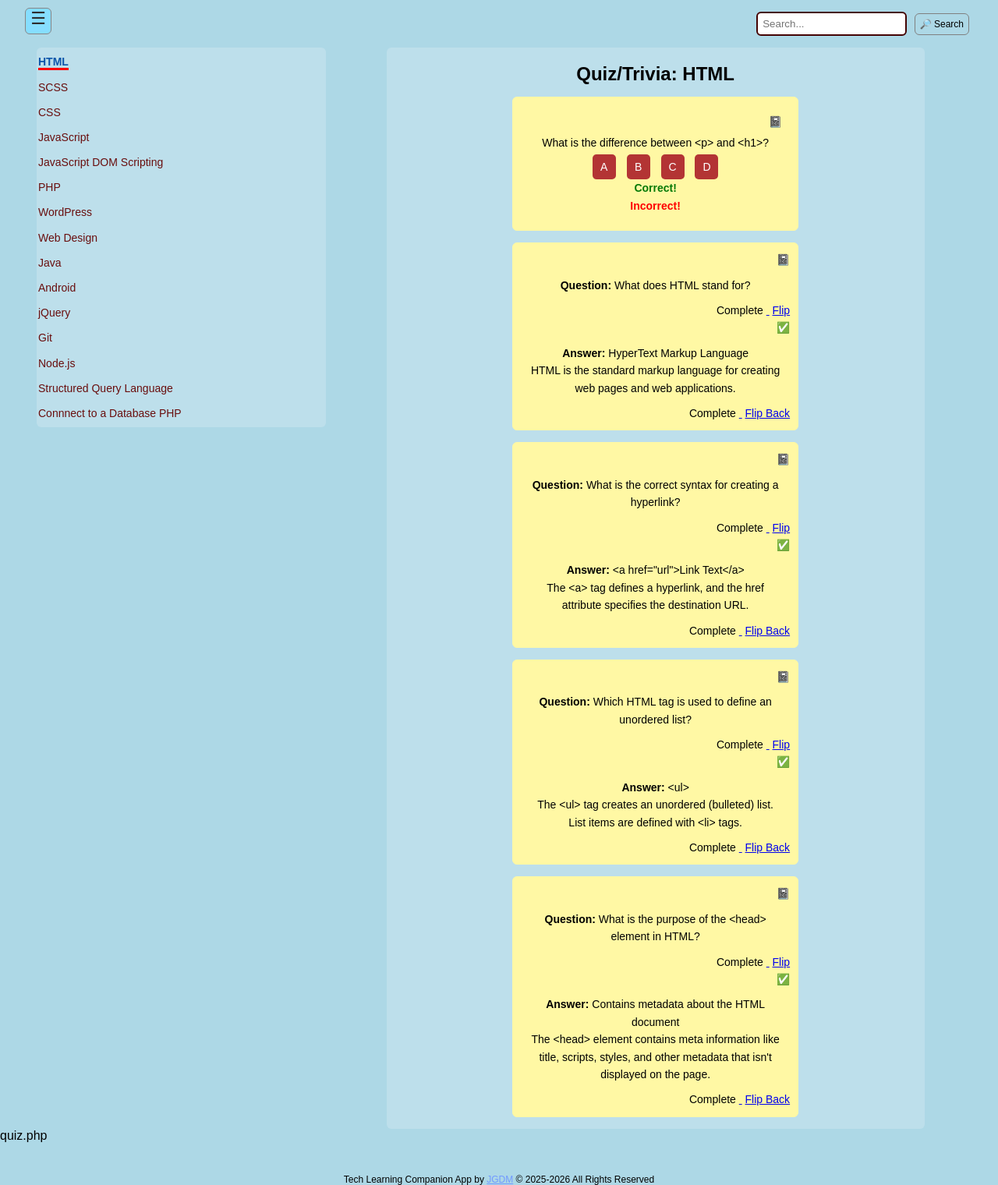
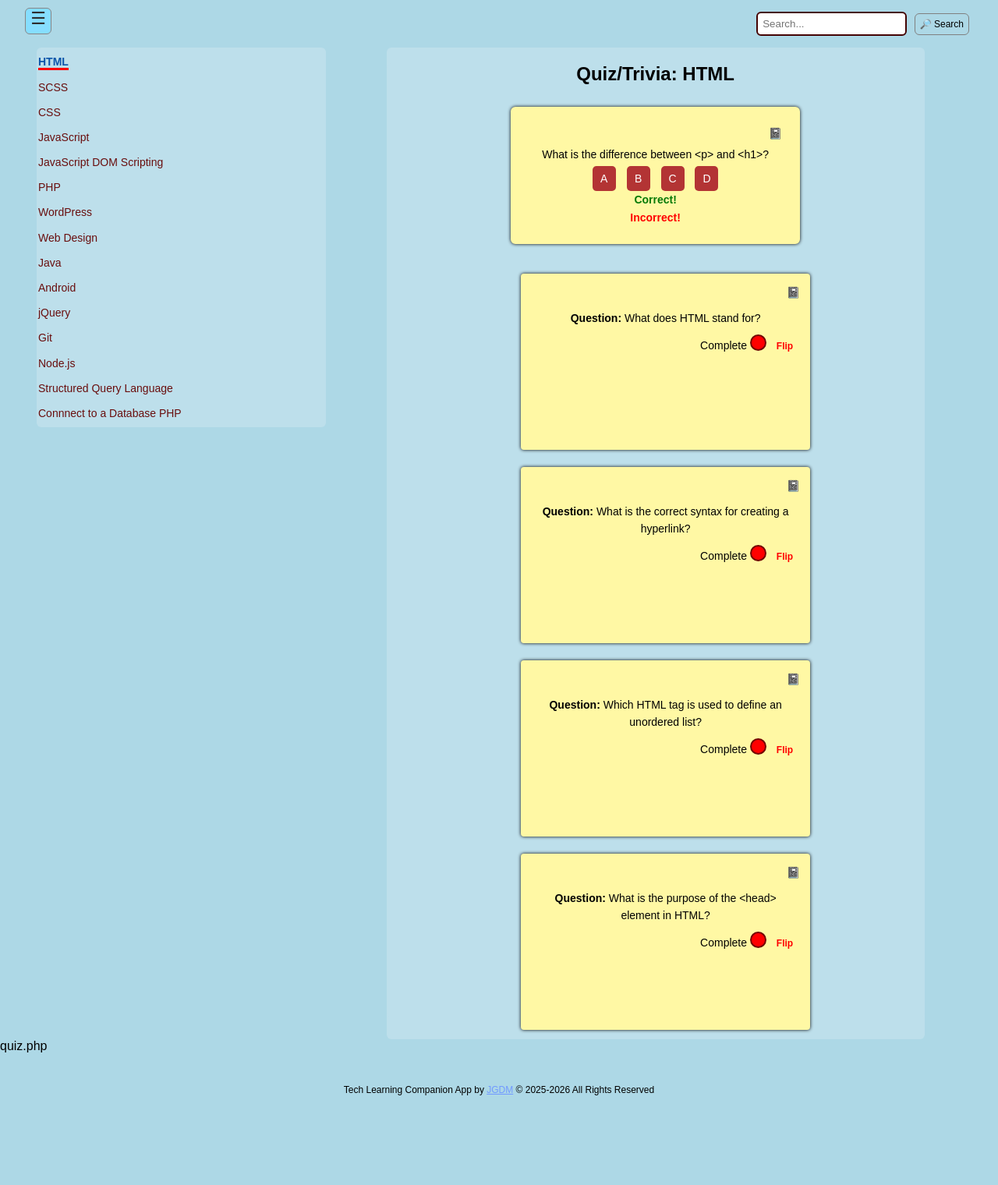
Before and after one commit to jg-digital-media/learning_companion_app, a PHP site: page /quiz.php in a window 1280 px wide. Shown: the part 103-1623 px from the top of the page at 78% size. After the commit the page ends 1508 px from the top, so only its background shows below. Run offline with PHP 8.4, Linux system fonts and the light colour scheme.

Commit message:
update stylesheet

```diff
--- a/style.css
+++ b/style.css
@@ -1,4 +1,4 @@
-/* Last Update: 23-10-2025 17:09 */
+/* Last Update: 24-10-2025 11:02 */
 * {
   padding: 0;
   margin: 0;
@@ -335,6 +335,8 @@ body main.page---flashcards .topic---flashcards--container article section nav.p
   background: wheat;
   min-height: 30px;
   height: auto;
+  border: solid 1px #c6c6c6;
+  box-shadow: gray 1px 1px 2px 0px;
 }
 body main.page---flashcards .topic---flashcards--container article section nav.progress---checklist--container ul li {
   display: inline-block;
@@ -376,7 +378,7 @@ body main.page---flashcards .topic---flashcards--container article section h2 {
 }
 body main.page---flashcards .topic---flashcards--container article section .flashcard {
   background: #fff8a4;
-  border: solid 1px #fff8a4;
+  border: solid 3px #fff8a4;
   padding: 2px;
   width: 480px;
   /* width: 94%; */
@@ -384,11 +386,12 @@ body main.page---flashcards .topic---flashcards--container article section .flas
   /* display: flex; */
   min-height: 120px;
   height: auto;
-  margin: 15px auto;
+  margin: 25px auto;
+  box-shadow: black 0 0 4px 0;
   transition: border 0.3s;
 }
 body main.page---flashcards .topic---flashcards--container article section .flashcard:hover {
-  border: solid 1px #fff252;
+  border: solid 3px #fff252;
 }
 @media (max-width: 980px) {
   body main.page---flashcards .topic---flashcards--container article section .flashcard {
@@ -571,19 +574,74 @@ body main.page---quizzes .topic---quizzes--container article h2 {
 body main.page---quizzes .topic---quizzes--container article .quiz {
   /* background: wheat; */
   background: #fff8a4;
-  border: solid 1px #fff8a4;
-  margin: 15px auto;
+  border: solid 3px #fff8a4;
+  margin: 28px auto;
   padding: 2px;
   width: 50%;
+  box-shadow: black 0 0 4px 0;
   transition: border 0.3s;
 }
 body main.page---quizzes .topic---quizzes--container article .quiz:hover {
-  border: solid 1px #fff252;
+  border: solid 3px #fff148;
 }
 @media (max-width: 980px) {
   body main.page---quizzes .topic---quizzes--container article .quiz {
     width: 100%;
   }
+}
+body main.page---quizzes .topic---quizzes--container article .quiz.quiz---flipcard {
+  background: transparent;
+  border: none;
+  perspective: 1000px;
+  min-height: 200px;
+  height: auto;
+  box-shadow: none;
+}
+body main.page---quizzes .topic---quizzes--container article .quiz.quiz---flipcard:hover {
+  border: none;
+}
+body main.page---quizzes .topic---quizzes--container article .quiz.quiz---flipcard .quiz---flipcard--inner {
+  position: relative;
+  width: 100%;
+  min-height: 200px;
+  height: auto;
+  text-align: center;
+  transition: transform 0.6s;
+  transform-style: preserve-3d;
+}
+body main.page---quizzes .topic---quizzes--container article .quiz.quiz---flipcard .quiz---flipcard--inner.flipped {
+  transform: rotateY(180deg);
+}
+body main.page---quizzes .topic---quizzes--container article .quiz.quiz---flipcard .quiz---flipcard--front,
+body main.page---quizzes .topic---quizzes--container article .quiz.quiz---flipcard .quiz---flipcard--back {
+  position: absolute;
+  width: 100%;
+  min-height: 200px;
+  height: auto;
+  backface-visibility: hidden;
+  -webkit-backface-visibility: hidden;
+  background: #fff8a4;
+  border: solid 3px #fff8a4;
+  box-shadow: black 0 0 4px 0;
+  padding: 10px;
+  border-radius: 4px;
+  transition: border 0.3s;
+}
+body main.page---quizzes .topic---quizzes--container article .quiz.quiz---flipcard .quiz---flipcard--front:hover,
+body main.page---quizzes .topic---quizzes--container article .quiz.quiz---flipcard .quiz---flipcard--back:hover {
+  border: solid 3px #fff148;
+}
+body main.page---quizzes .topic---quizzes--container article .quiz.quiz---flipcard .quiz---flipcard--front {
+  z-index: 2;
+  transform: rotateY(0deg);
+}
+body main.page---quizzes .topic---quizzes--container article .quiz.quiz---flipcard .quiz---flipcard--back {
+  transform: rotateY(180deg);
+  background: #c8f7ff;
+  border: solid 3px #c8f7ff;
+}
+body main.page---quizzes .topic---quizzes--container article .quiz.quiz---flipcard .quiz---flipcard--back:hover {
+  border: solid 3px #6ceaff;
 }
 body main.page---quizzes .topic---quizzes--container article .quiz,
 body main.page---quizzes .topic---quizzes--container article .quiz---content--container {
@@ -620,7 +678,7 @@ body main.page---quizzes .topic---quizzes--container article .quiz---feedback--c
   width: 100%;
   text-align: right;
 }
-body main.page---quizzes .topic---quizzes--container article .quiz---feedback--container a#btn_flip {
+body main.page---quizzes .topic---quizzes--container article .quiz---feedback--container a#btn_complete {
   display: inline-block;
   width: 15px;
   height: 15px;
@@ -628,6 +686,19 @@ body main.page---quizzes .topic---quizzes--container article .quiz---feedback--c
   padding: 1px;
   border-radius: 50%;
   border: #720303 solid 2px;
+  text-decoration: none;
+}
+body main.page---quizzes .topic---quizzes--container article .quiz---feedback--container .quizcard---flip--btn {
+  font-size: 12px;
+  color: red;
+  font-weight: bold;
+  margin: 0 9px;
+  cursor: pointer;
+  text-decoration: none;
+}
+body main.page---quizzes .topic---quizzes--container article .quiz---feedback--container .quizcard---flip--btn:hover {
+  color: #cc0000;
+  text-decoration: underline;
 }
 body main.page---quizzes .topic---quizzes--container article .quiz---feedback--container .quiz---feedback {
   text-align: center;
```
Also changed, not shown: 1 other file.
